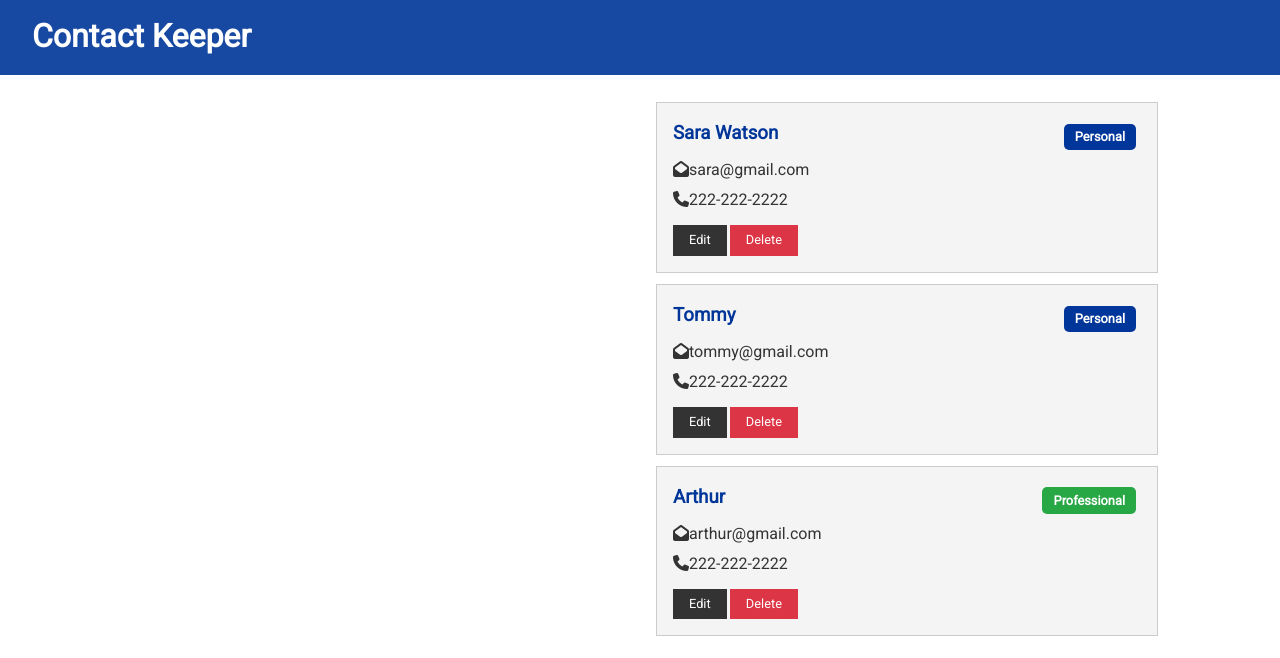
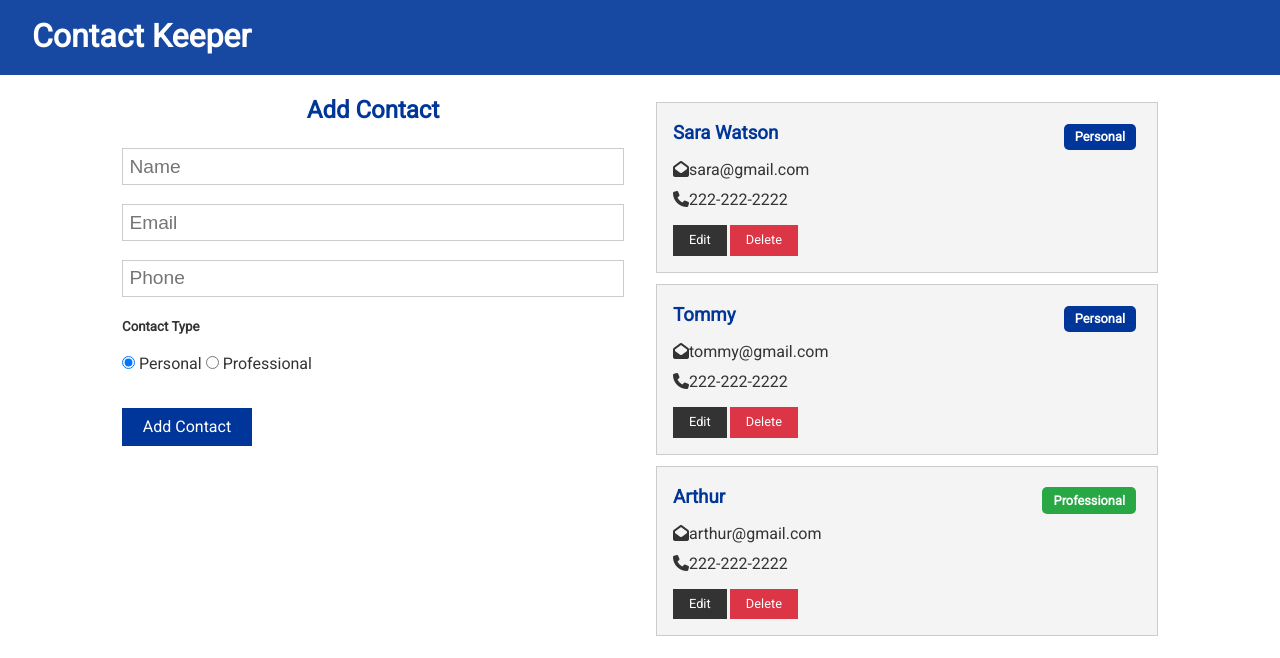
Before and after one commit to arsala1995/contact-keeper, a React (Create React App) app in the folder client/: page / in a window 1280 px wide. Shown: the top 658 px of the page. Built offline with nearby package versions, Linux system fonts and the light colour scheme.

Commit message:
using contactForm in home file

```diff
--- a/client/src/components/pages/Home.js
+++ b/client/src/components/pages/Home.js
@@ -1,11 +1,12 @@
 import React from 'react'
-import Contacts from '../contacts/Contacts'
+import Contacts from '../contacts/Contacts';
+import ContactForm from '../contacts/ContactForm'
 
 const Home = () => {
   return (
     <div className='grid-2'>
       <div>
-
+        <ContactForm />
       </div>
       <div>
         <Contacts />
```
